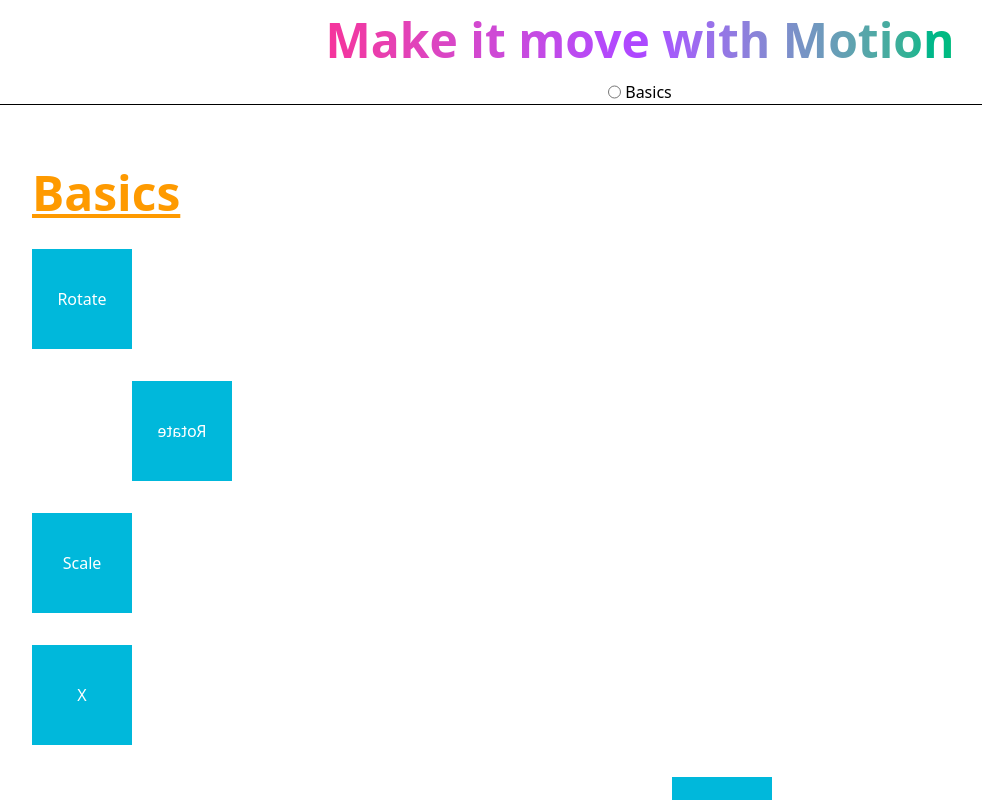
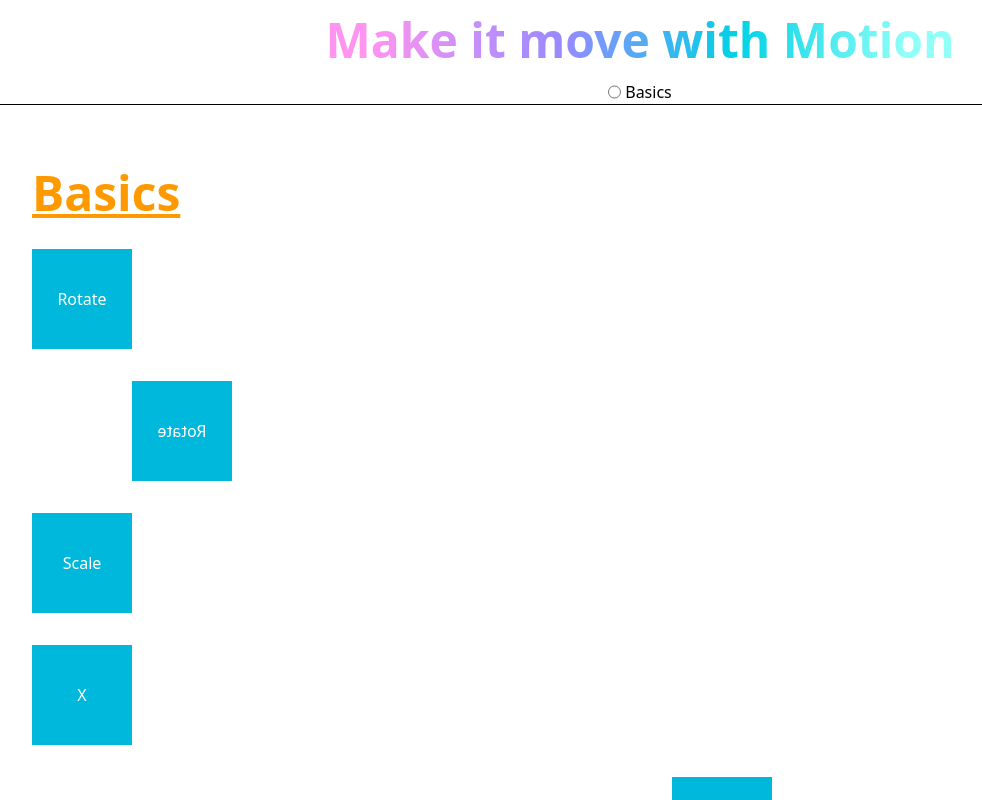
Before and after one commit to ChamilFonseka/framer-motion-playground, a React (Vite) app: page / in a window 1280 px wide. Shown: the top 800 px of the page, without its empty margins (0-982 px from the left). Built offline with nearby package versions, Linux system fonts and the light colour scheme.

Commit message:
Change the gradient

```diff
--- a/src/components/Main.tsx
+++ b/src/components/Main.tsx
@@ -6,7 +6,9 @@ interface ChildProps {
 function Main({ setComponentName, componentList }: ChildProps) {
     return (
         <section>
-            <h1 className="text-5xl font-extrabold bg-gradient-to-r from-pink-500 to-emerald-500 via-purple-500 bg-clip-text text-transparent w-fit mx-auto my-4">
+            <h1 className="text-5xl font-extrabold bg-clip-text text-transparent w-fit mx-auto my-4"
+                style={{ backgroundImage: 'linear-gradient( var(--rg-gradient-angle, 96deg), #ff94f1 7.63%, #978aff 37.94%, #00d2e5 65.23%, #8ffff8 92.12%)' }}
+            >
                 Make it move with Motion
             </h1>
             <div className="flex gap-4 mx-auto w-fit">
```
